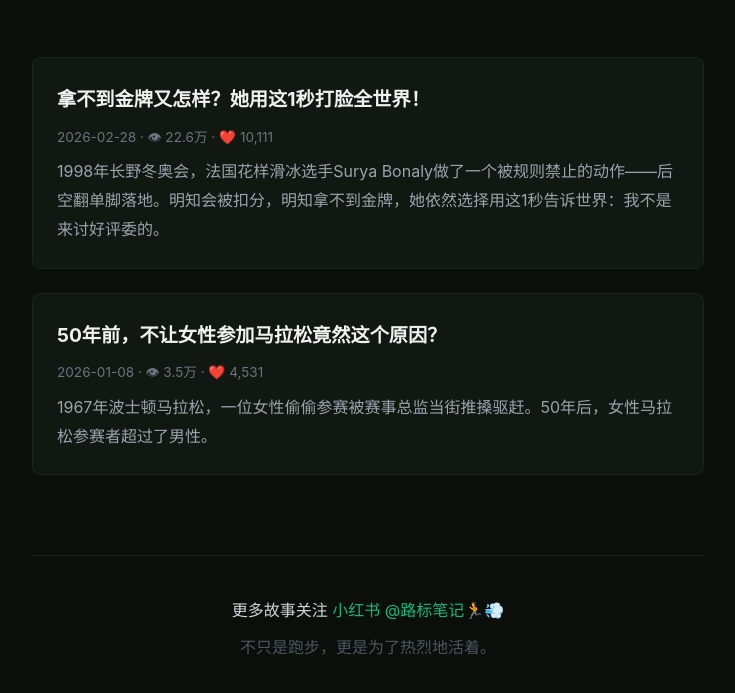
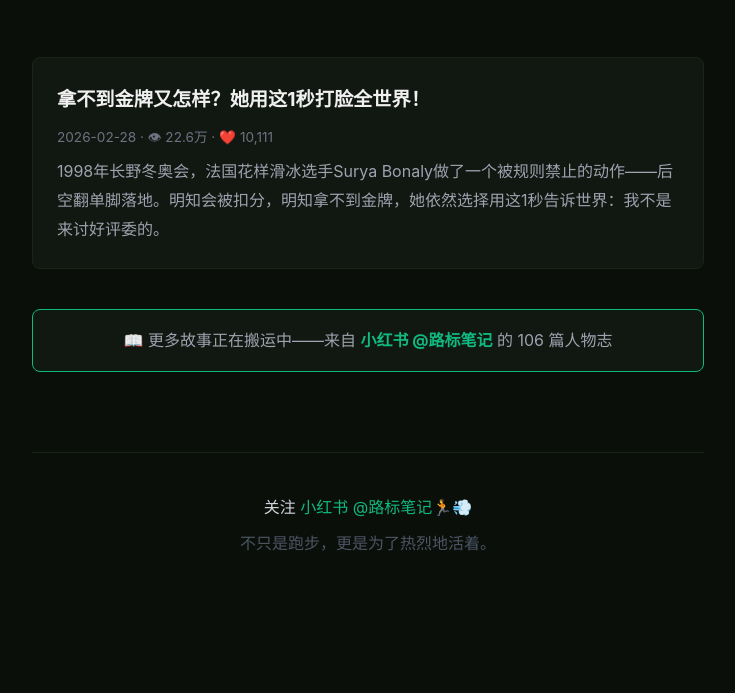
Before and after one commit to maomao52088/roadsign-stories, a plain HTML site: page index.html in a window 1280 px wide. Shown: the part 157-850 px from the top of the page, without its empty margins (272-1007 px from the left). After the commit the page ends 815 px from the top, so only its background shows below. Drawn offline with Linux system fonts and the light colour scheme.

Commit message:
fix: remove broken link to women-marathon page

```diff
--- a/index.html
+++ b/index.html
@@ -12,7 +12,7 @@ a { color: #10b981; text-decoration: none; }
 .container { max-width: 720px; margin: 0 auto; padding: 60px 24px; }
 .header { text-align: center; margin-bottom: 60px; }
 .header h1 { font-size: 2rem; color: #f0f0f0; margin-bottom: 8px; }
-.header p { color: #6b7280; }
+.header p { color: #6b7280; font-size: 1rem; }
 .story-list { display: flex; flex-direction: column; gap: 24px; }
 .story-card { background: #111811; border: 1px solid #1a251a; border-radius: 8px; padding: 24px; transition: border-color .2s; }
 .story-card:hover { border-color: #10b981; }
@@ -23,6 +23,9 @@ a { color: #10b981; text-decoration: none; }
 .story-desc { margin-top: 8px; color: #9ca3af; }
 .footer { text-align: center; margin-top: 80px; padding: 40px 0; border-top: 1px solid #1a251a; }
 .footer a { color: #10b981; }
+.cta { background: #111811; border: 1px solid #10b981; border-radius: 8px; padding: 16px 24px; margin-top: 40px; text-align: center; }
+.cta p { margin: 0; color: #9ca3af; }
+.cta strong { color: #10b981; }
 </style>
 </head>
 <body>
@@ -33,18 +36,16 @@ a { color: #10b981; text-decoration: none; }
   </div>
   <div class="story-list">
     <div class="story-card">
-      <h3><a href="/roadsign-stories/stories/surya-bonaly.html">拿不到金牌又怎样？她用这1秒打脸全世界！</a></h3>
+      <h3><a href="stories/surya-bonaly.html">拿不到金牌又怎样？她用这1秒打脸全世界！</a></h3>
       <div class="story-meta">2026-02-28 · 👁 22.6万 · ❤️ 10,111</div>
       <div class="story-desc">1998年长野冬奥会，法国花样滑冰选手Surya Bonaly做了一个被规则禁止的动作——后空翻单脚落地。明知会被扣分，明知拿不到金牌，她依然选择用这1秒告诉世界：我不是来讨好评委的。</div>
     </div>
-    <div class="story-card">
-      <h3><a href="/roadsign-stories/stories/women-marathon.html">50年前，不让女性参加马拉松竟然这个原因？</a></h3>
-      <div class="story-meta">2026-01-08 · 👁 3.5万 · ❤️ 4,531</div>
-      <div class="story-desc">1967年波士顿马拉松，一位女性偷偷参赛被赛事总监当街推搡驱赶。50年后，女性马拉松参赛者超过了男性。</div>
-    </div>
+  </div>
+  <div class="cta">
+    <p>📖 更多故事正在搬运中——来自 <strong>小红书 @路标笔记</strong> 的 106 篇人物志</p>
   </div>
   <div class="footer">
-    <p>更多故事关注 <a href="https://www.xiaohongshu.com/user/profile/662f20770000000003030ef7" target="_blank">小红书 @路标笔记🏃💨</a></p>
+    <p>关注 <a href="https://www.xiaohongshu.com/user/profile/662f20770000000003030ef7" target="_blank">小红书 @路标笔记🏃💨</a></p>
     <p style="color:#4b5563;margin-top:8px;">不只是跑步，更是为了热烈地活着。</p>
   </div>
 </div>
```
